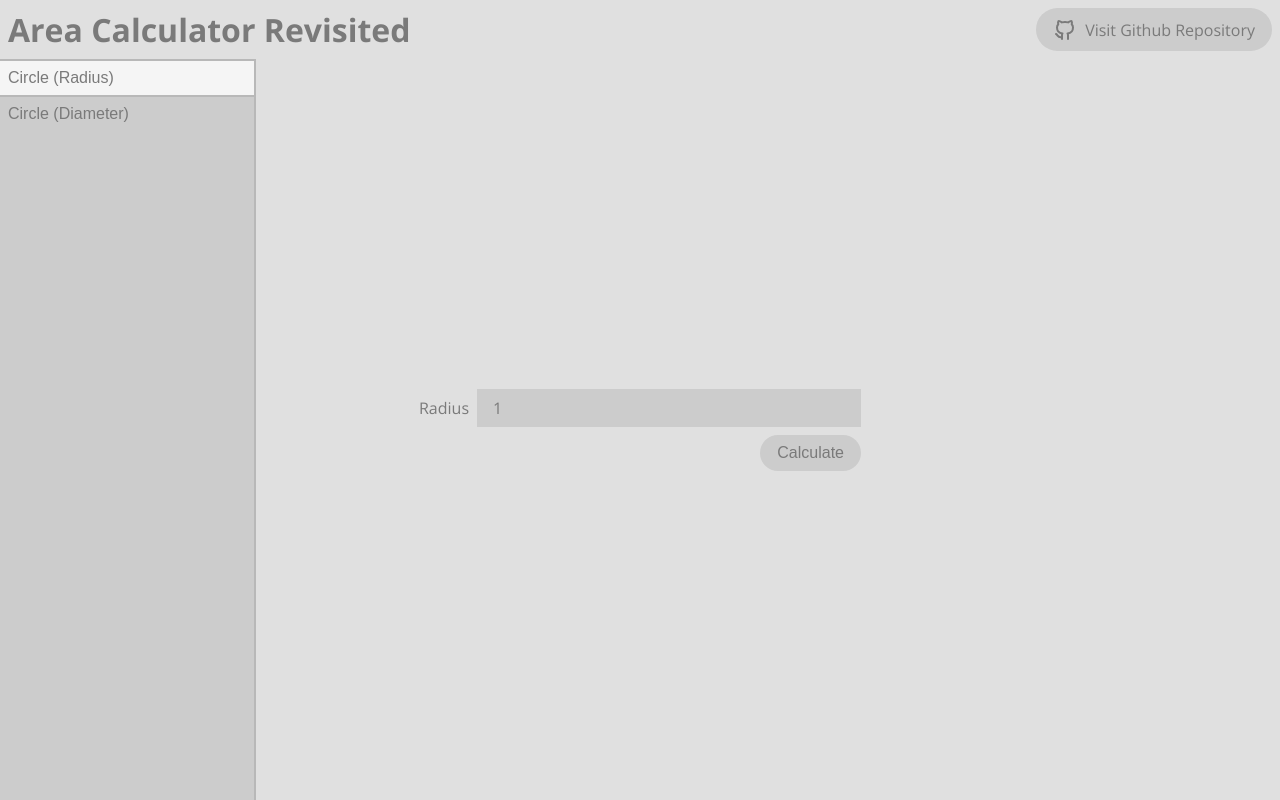
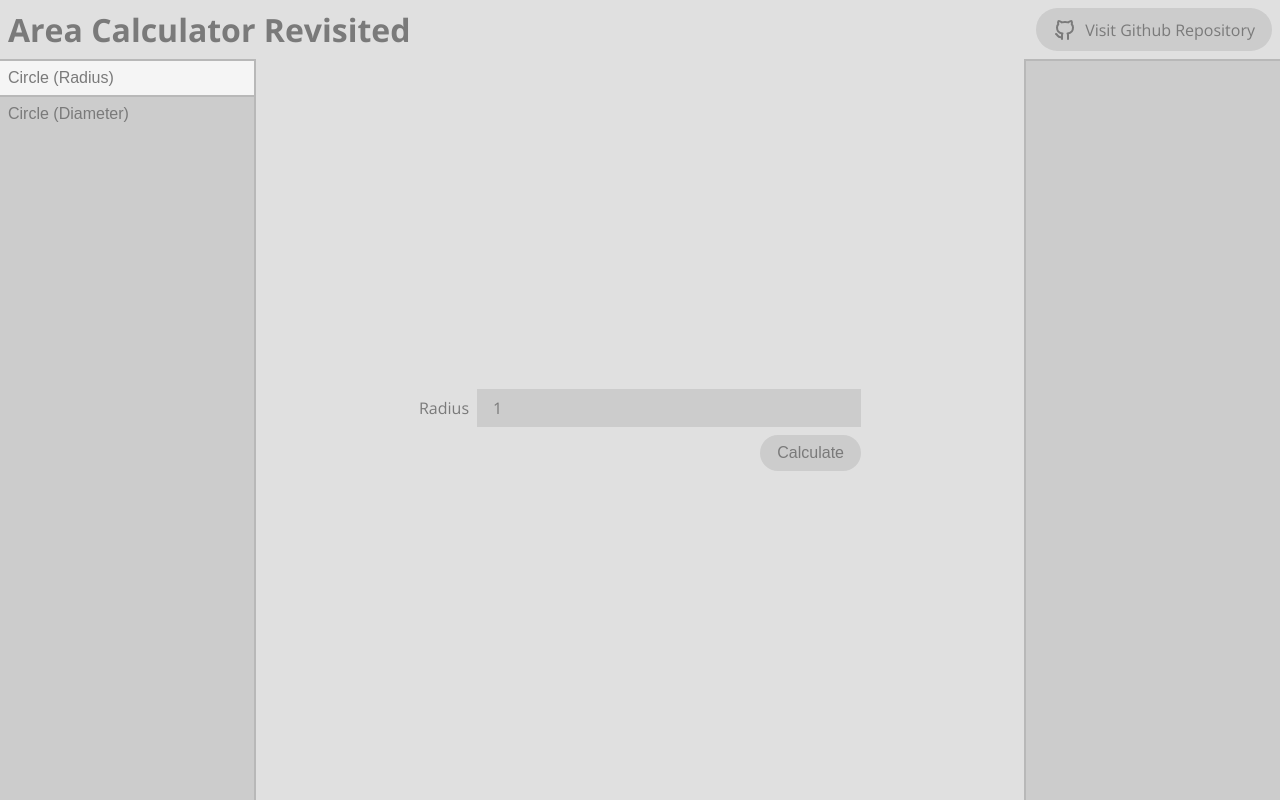
Before and after one commit to hildergill/area-calculator-revisited, a React (Vite) app: page / in a window 1280 px wide. Built offline with nearby package versions, Linux system fonts and the light colour scheme.

Commit message:
Some styles additions

```diff
--- a/src/components/ResultsList.tsx
+++ b/src/components/ResultsList.tsx
@@ -1,3 +1,5 @@
+import SidePanelStyles from "../styles/generic/SidePanel.module.scss";
+
 type ResultsListProps = {
 	resultsBoxList: JSX.Element[];
 };
@@ -5,7 +7,9 @@ type ResultsListProps = {
 const ResultsList = (props: ResultsListProps) => {
 	const { resultsBoxList }: ResultsListProps = props;
 
-	return <output>{resultsBoxList}</output>;
+	const resultsListClassName: string = [SidePanelStyles.sidePanel, SidePanelStyles.sidePanelRight].join(" ");
+
+	return <output className={resultsListClassName}>{resultsBoxList}</output>;
 };
 
 export default ResultsList;
--- a/src/components/ShapeSelector.tsx
+++ b/src/components/ShapeSelector.tsx
@@ -3,6 +3,7 @@ import { useTranslation } from "react-i18next";
 import ShapeCollection from "../shapecollection";
 
 import ShapeSelectorStyles from "../styles/ShapeSelector.module.scss";
+import SidePanelStyles from "../styles/generic/SidePanel.module.scss";
 
 type OnSelectedShapeSelector = {
 	(index: number): void;
@@ -17,11 +18,13 @@ type ShapeSelectorProps = {
 const ShapeSelector = (props: ShapeSelectorProps) => {
 	const { t } = useTranslation();
 
-	const { shapeSelector, shapeSelectorButtonBase, shapeSelectorButtonActive } = ShapeSelectorStyles,
-		{ activeIndex, onSelected, shapeSelectorRef }: ShapeSelectorProps = props;
+	const { activeIndex, onSelected, shapeSelectorRef }: ShapeSelectorProps = props;
 
 	const shapeSelectorButtons: JSX.Element[] = Object.values(ShapeCollection).map((shape, key) => {
-		const styleString: string = [shapeSelectorButtonBase, activeIndex === key ? shapeSelectorButtonActive : ""].join(" ");
+		const styleString: string = [
+			ShapeSelectorStyles.shapeSelectorButtonBase,
+			activeIndex === key ? ShapeSelectorStyles.shapeSelectorButtonActive : ""
+		].join(" ");
 
 		const onSelectedHandler = () => {
 			if (onSelected) onSelected(key);
@@ -44,7 +47,9 @@ const ShapeSelector = (props: ShapeSelectorProps) => {
 		);
 	});
 
-	return <nav className={shapeSelector}>{shapeSelectorButtons}</nav>;
+	const shapeSelectorClassName: string = [SidePanelStyles.sidePanel, SidePanelStyles.sidePanelLeft].join(" ");
+
+	return <nav className={shapeSelectorClassName}>{shapeSelectorButtons}</nav>;
 };
 
 export default ShapeSelector;
--- a/src/styles/ShapeSelector.module.scss
+++ b/src/styles/ShapeSelector.module.scss
@@ -1,11 +1,4 @@
 @use "./constants.scss";
-
-.shapeSelector {
-	display: flex;
-	flex-direction: column;
-	background-color: map-get(constants.$colors-background, "dark");
-	border-top: 2px solid map-get(constants.$colors-background, "darker");
-	border-right: 2px solid map-get(constants.$colors-background, "darker");
 
 .shapeSelectorButtonBase {
 	padding: 0.5rem;
@@ -33,4 +26,3 @@
 		color: constants.$color-primary-text;
 	}
 }
-}
--- a/src/styles/constants.scss
+++ b/src/styles/constants.scss
@@ -11,9 +11,4 @@ $color-secondary-text: hsl(0, 0%, 64%);
 $dimens-border-size: 1px;
 $dimens-outline-size: 2px;
 
-$shadows: (
-	top: 0px -2px 1px hsl(0, 0%, 0%, 20%),
-	bottom: 0px 2px 1px hsl(0, 0%, 0%, 20%),
-	left: -2px 0px 1px hsl(0, 0%, 0%, 20%),
-	right: 2px 0px 1px hsl(0, 0%, 0%, 20%)
-);
+$presets-border: 2px solid map-get($colors-background, "darker");
--- /dev/null
+++ b/src/styles/generic/SidePanel.module.scss
@@ -0,0 +1,16 @@
+@use "../constants.scss";
+
+.sidePanel {
+	display: flex;
+	flex-direction: column;
+	background-color: map-get(constants.$colors-background, "dark");
+	border-top: constants.$presets-border;
+}
+
+.sidePanelLeft {
+	border-right: constants.$presets-border;
+}
+
+.sidePanelRight {
+	border-left: constants.$presets-border;
+}
```
Lines whose indentation alone changed are shown as unchanged.
